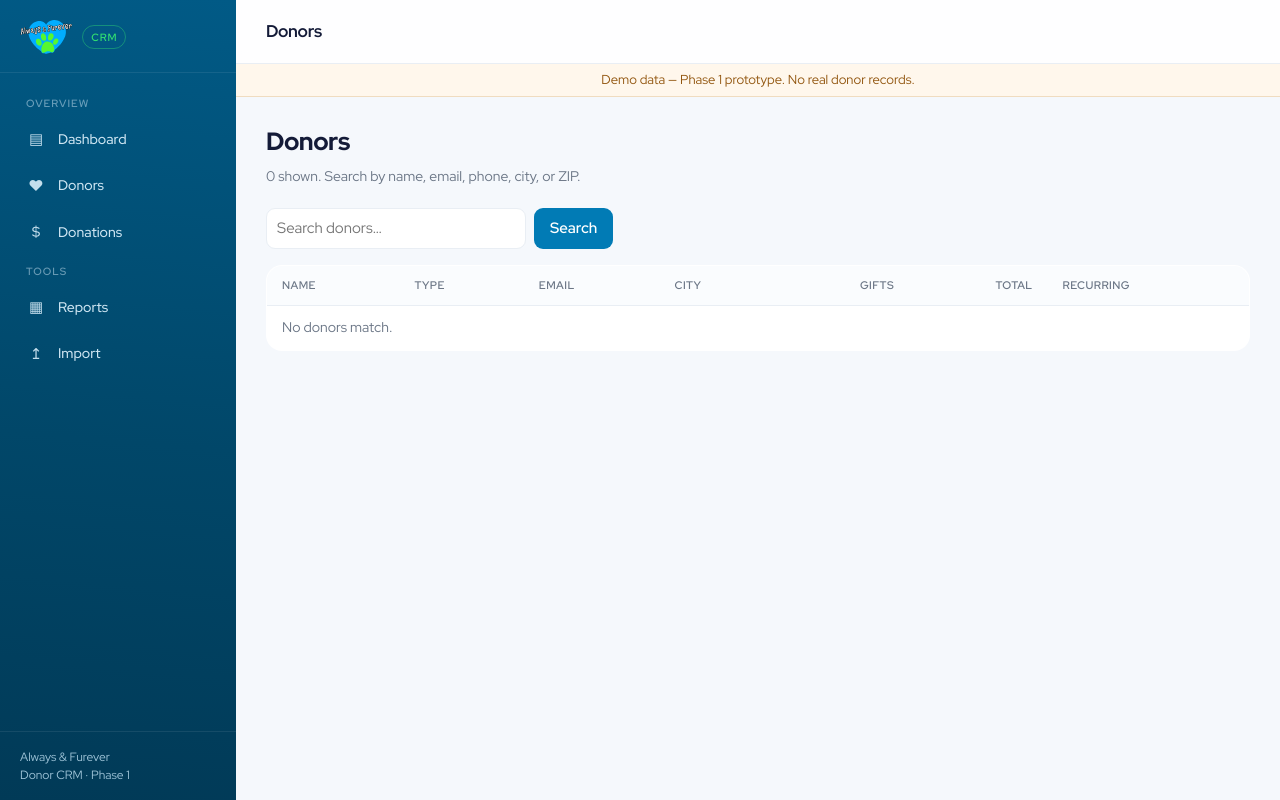
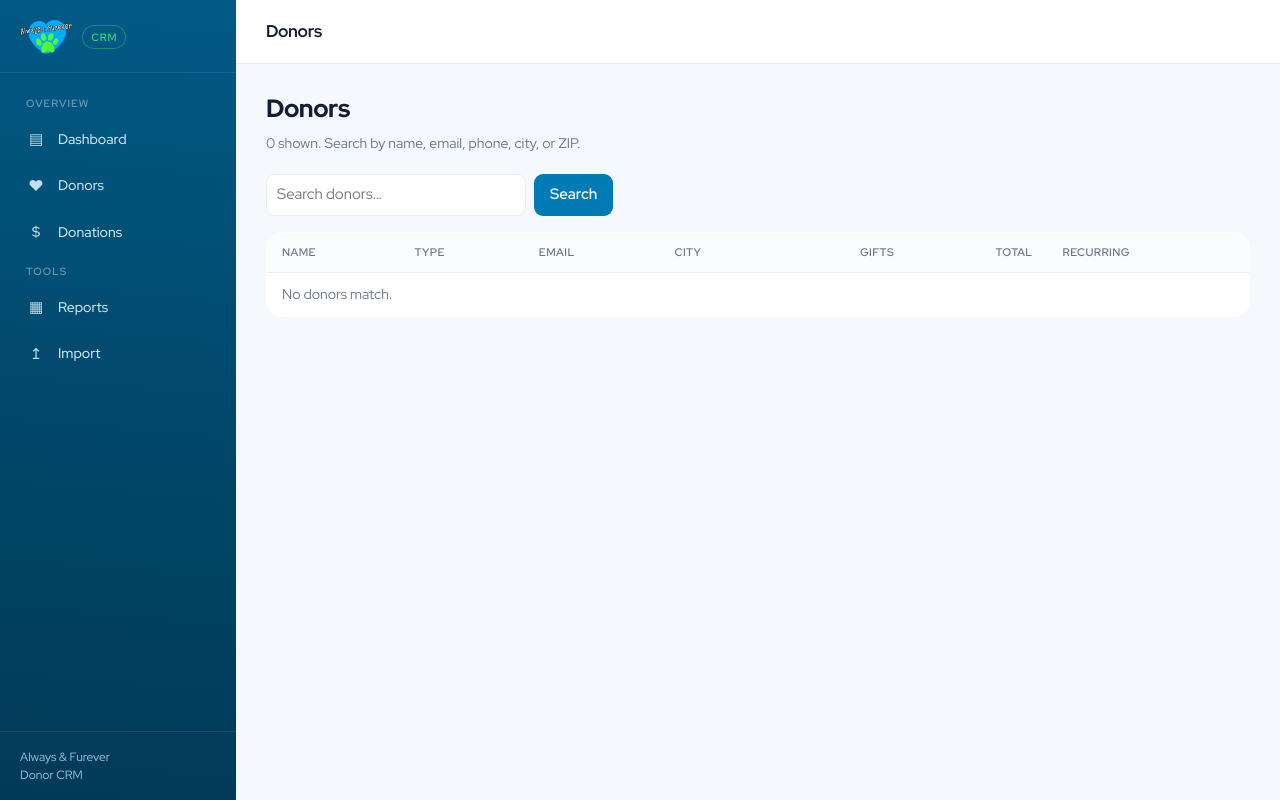
Before and after one commit to rkweekley/alwaysandfurever-donor-crm, a Flask app: template templates/donors.html in a window 1280 px wide. Run offline with Flask 3, Linux system fonts and the light colour scheme; the template is opened without the code that fills it, so the values that code supplies are empty.

Commit message:
Remove demo-data banner and Phase 1 labels for production
Production DB holds real records (admin jojo, no demo seed), so the
'Demo data — Phase 1 prototype' banner was showing falsely. Drop it,
plus the 'Phase 1' sidebar footer tag and reports subtitle.

```diff
--- a/templates/base.html
+++ b/templates/base.html
@@ -163,7 +163,7 @@
       <a href="{{ url_for('users') }}" class="{{ 'active' if ep in ['users','user_new'] }}"><span class="ic">⚙</span> Users</a>
       {% endif %}
     </nav>
-    <div class="foot">Always &amp; Furever<br>Donor CRM · Phase 1</div>
+    <div class="foot">Always &amp; Furever<br>Donor CRM</div>
   </aside>
 
   <div class="main">
@@ -192,8 +192,6 @@
       {% endif %}
     </div>
 
-    <div class="demo">Demo data — Phase 1 prototype. No real donor records.</div>
-
     <div class="container">
       {% with msgs = get_flashed_messages() %}
         {% for m in msgs %}<div class="flash">{{ m }}</div>{% endfor %}
--- a/templates/reports.html
+++ b/templates/reports.html
@@ -2,7 +2,7 @@
 {% block title %}Reports{% endblock %}
 {% block body %}
 <h1>Reports</h1>
-<p class="sub">Phase 1 summary reports. Export to CSV/XLSX is a next-phase add.</p>
+<p class="sub">Summary reports. Export to CSV is a next-phase add.</p>
 
 <div class="grid cards">
   <div class="card"><div class="label">Recurring Revenue</div><div class="stat">{{ recurring_rev.gross|money }}</div><div class="muted">{{ recurring_rev.gifts }} gifts</div></div>
```
